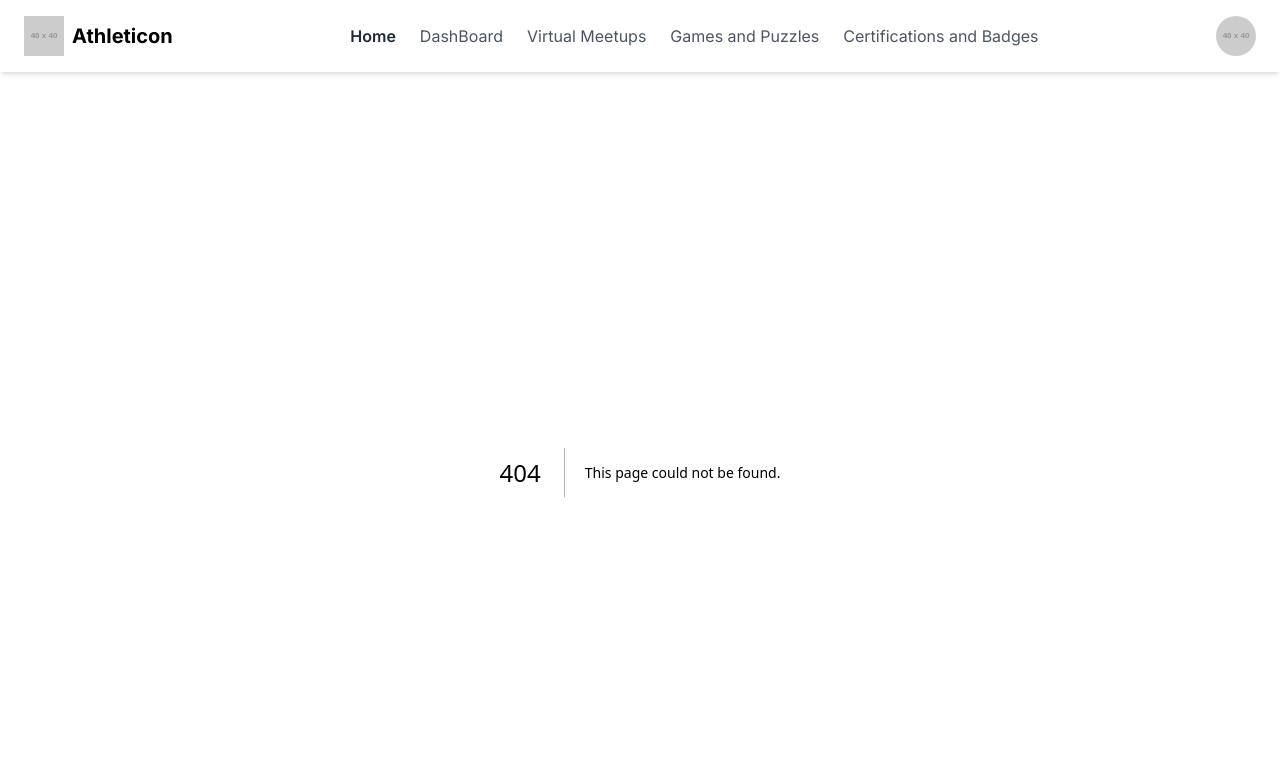
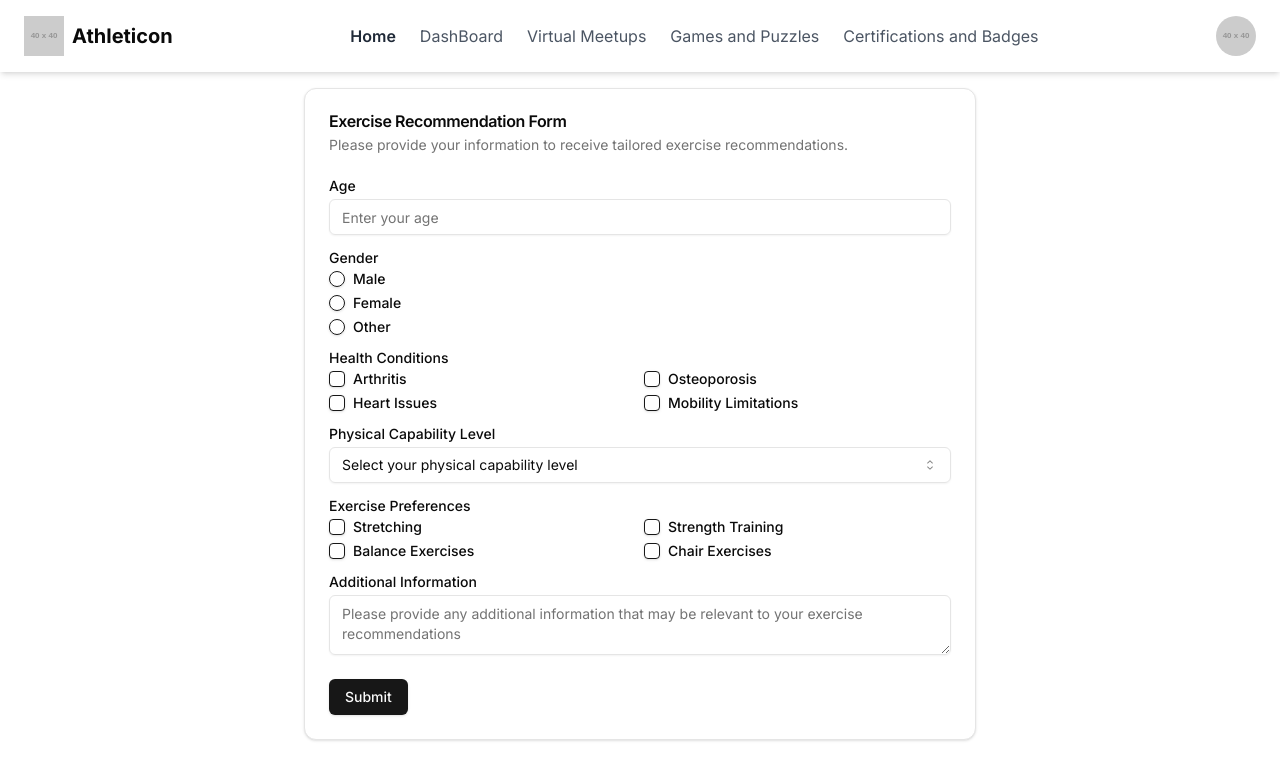
Before and after one commit to danishsheikh1122/myappp, a Next.js app: page /recommendation in a window 1280 px wide. Before the commit this address had no page. Shown: the top 780 px of the page. Built offline with nearby package versions, Linux system fonts and the light colour scheme.

Commit message:
added recommendation

```diff
--- /dev/null
+++ b/app/recommendation/page.jsx
@@ -0,0 +1,12 @@
+import React from 'react'
+import ExerciseRecommendationForm from '@/components/ExerciseRecommendationForm'
+
+const page = () => {
+  return (
+    <div>
+      <ExerciseRecommendationForm/>
+    </div>
+  )
+}
+
+export default page
--- /dev/null
+++ b/components/ExerciseRecommendationForm.jsx
@@ -0,0 +1,143 @@
+'use client'
+import { useState } from 'react'
+// import { Button } from "@/components/ui/button"
+// import { Button } from "../../components/ui/button"
+import {Button} from "@/components/ui/button"
+import { Card, CardHeader, CardTitle, CardDescription, CardContent, CardFooter } from "@/components/ui/card"
+import {Input} from "@/components/ui/input"
+import {Label} from "@/components/ui/label"
+import { RadioGroup, RadioGroupItem } from "@/components/ui/radio-group"
+
+// import { Checkbox } from "@/components/checkbox"
+import { Checkbox } from "@/components/ui/checkbox"
+import { Textarea } from "@/components/ui/textarea"
+import { Select, SelectContent, SelectItem, SelectTrigger, SelectValue } from "@/components/ui/select"
+
+const ExerciseRecommendationForm = () => {
+  const [formData, setFormData] = useState({
+    age: '',
+    gender: '',
+    healthConditions: [],
+    physicalCapability: '',
+    preferences: [],
+    additionalInfo: ''
+  })
+
+  const handleInputChange = (e) => {
+    const { name, value } = e.target
+    setFormData(prev => ({ ...prev, [name]: value }))
+  }
+
+  const handleCheckboxChange = (e) => {
+    const { name, checked, value } = e.target
+    setFormData(prev => ({
+      ...prev,
+      [name]: checked
+        ? [...prev[name], value]
+        : prev[name].filter(item => item !== value)
+    }))
+  }
+
+  const handleSubmit = (e) => {
+    e.preventDefault()
+    console.log('Form submitted:', formData)
+    // Here you would typically send the data to a server or process it further
+  }
+
+  return (
+    <div className="container mx-auto p-4">
+      <Card className="w-full max-w-2xl mx-auto">
+        <CardHeader>
+          <CardTitle>Exercise Recommendation Form</CardTitle>
+          <CardDescription>Please provide your information to receive tailored exercise recommendations.</CardDescription>
+        </CardHeader>
+        <CardContent>
+          <form onSubmit={handleSubmit}>
+            <div className="grid w-full items-center gap-4">
+              <div className="flex flex-col space-y-1.5">
+                <Label htmlFor="age">Age</Label>
+                <Input id="age" name="age" placeholder="Enter your age" onChange={handleInputChange} required />
+              </div>
+              <div className="flex flex-col space-y-1.5">
+                <Label>Gender</Label>
+                <RadioGroup name="gender" onValueChange={(value) => setFormData(prev => ({ ...prev, gender: value }))} required>
+                  <div className="flex items-center space-x-2">
+                    <RadioGroupItem value="male" id="male" />
+                    <Label htmlFor="male">Male</Label>
+                  </div>
+                  <div className="flex items-center space-x-2">
+                    <RadioGroupItem value="female" id="female" />
+                    <Label htmlFor="female">Female</Label>
+                  </div>
+                  <div className="flex items-center space-x-2">
+                    <RadioGroupItem value="other" id="other" />
+                    <Label htmlFor="other">Other</Label>
+                  </div>
+                </RadioGroup>
+              </div>
+              <div className="flex flex-col space-y-1.5">
+                <Label>Health Conditions</Label>
+                <div className="grid grid-cols-2 gap-2">
+                  {['Arthritis', 'Osteoporosis', 'Heart Issues', 'Mobility Limitations'].map((condition) => (
+                    <div key={condition} className="flex items-center space-x-2">
+                      <Checkbox
+                        id={condition.toLowerCase()}
+                        name="healthConditions"
+                        value={condition}
+                        onCheckedChange={(checked) => handleCheckboxChange({ target: { name: 'healthConditions', value: condition, checked } })}
+                      />
+                      <Label htmlFor={condition.toLowerCase()}>{condition}</Label>
+                    </div>
+                  ))}
+                </div>
+              </div>
+              <div className="flex flex-col space-y-1.5">
+                <Label htmlFor="physicalCapability">Physical Capability Level</Label>
+                <Select name="physicalCapability" onValueChange={(value) => setFormData(prev => ({ ...prev, physicalCapability: value }))}>
+                  <SelectTrigger id="physicalCapability">
+                    <SelectValue placeholder="Select your physical capability level" />
+                  </SelectTrigger>
+                  <SelectContent position="popper">
+                    <SelectItem value="low">Low - I have difficulty with daily activities</SelectItem>
+                    <SelectItem value="moderate">Moderate - I can do most daily activities with some effort</SelectItem>
+                    <SelectItem value="high">High - I can do all daily activities without difficulty</SelectItem>
+                  </SelectContent>
+                </Select>
+              </div>
+              <div className="flex flex-col space-y-1.5">
+                <Label>Exercise Preferences</Label>
+                <div className="grid grid-cols-2 gap-2">
+                  {['Stretching', 'Strength Training', 'Balance Exercises', 'Chair Exercises'].map((preference) => (
+                    <div key={preference} className="flex items-center space-x-2">
+                      <Checkbox
+                        id={preference.toLowerCase().replace(' ', '-')}
+                        name="preferences"
+                        value={preference}
+                        onCheckedChange={(checked) => handleCheckboxChange({ target: { name: 'preferences', value: preference, checked } })}
+                      />
+                      <Label htmlFor={preference.toLowerCase().replace(' ', '-')}>{preference}</Label>
+                    </div>
+                  ))}
+                </div>
+              </div>
+              <div className="flex flex-col space-y-1.5">
+                <Label htmlFor="additionalInfo">Additional Information</Label>
+                <Textarea
+                  id="additionalInfo"
+                  name="additionalInfo"
+                  placeholder="Please provide any additional information that may be relevant to your exercise recommendations"
+                  onChange={handleInputChange}
+                />
+              </div>
+            </div>
+          </form>
+        </CardContent>
+        <CardFooter>
+          <Button type="submit" onClick={handleSubmit}>Submit</Button>
+        </CardFooter>
+      </Card>
+    </div>
+  )
+}
+
+export default ExerciseRecommendationForm
--- /dev/null
+++ b/components/ui/checkbox.jsx
@@ -0,0 +1,24 @@
+"use client"
+
+import * as React from "react"
+import * as CheckboxPrimitive from "@radix-ui/react-checkbox"
+import { CheckIcon } from "@radix-ui/react-icons"
+
+import { cn } from "@/lib/utils"
+
+const Checkbox = React.forwardRef(({ className, ...props }, ref) => (
+  <CheckboxPrimitive.Root
+    ref={ref}
+    className={cn(
+      "peer h-4 w-4 shrink-0 rounded-sm border border-primary shadow focus-visible:outline-none focus-visible:ring-1 focus-visible:ring-ring disabled:cursor-not-allowed disabled:opacity-50 data-[state=checked]:bg-primary data-[state=checked]:text-primary-foreground",
+      className
+    )}
+    {...props}>
+    <CheckboxPrimitive.Indicator className={cn("flex items-center justify-center text-current")}>
+      <CheckIcon className="h-4 w-4" />
+    </CheckboxPrimitive.Indicator>
+  </CheckboxPrimitive.Root>
+))
+Checkbox.displayName = CheckboxPrimitive.Root.displayName
+
+export { Checkbox }
--- /dev/null
+++ b/components/ui/radio-group.jsx
@@ -0,0 +1,31 @@
+"use client"
+
+import * as React from "react"
+import { CheckIcon } from "@radix-ui/react-icons"
+import * as RadioGroupPrimitive from "@radix-ui/react-radio-group"
+
+import { cn } from "@/lib/utils"
+
+const RadioGroup = React.forwardRef(({ className, ...props }, ref) => {
+  return (<RadioGroupPrimitive.Root className={cn("grid gap-2", className)} {...props} ref={ref} />);
+})
+RadioGroup.displayName = RadioGroupPrimitive.Root.displayName
+
+const RadioGroupItem = React.forwardRef(({ className, ...props }, ref) => {
+  return (
+    (<RadioGroupPrimitive.Item
+      ref={ref}
+      className={cn(
+        "aspect-square h-4 w-4 rounded-full border border-primary text-primary shadow focus:outline-none focus-visible:ring-1 focus-visible:ring-ring disabled:cursor-not-allowed disabled:opacity-50",
+        className
+      )}
+      {...props}>
+      <RadioGroupPrimitive.Indicator className="flex items-center justify-center">
+        <CheckIcon className="h-3.5 w-3.5 fill-primary" />
+      </RadioGroupPrimitive.Indicator>
+    </RadioGroupPrimitive.Item>)
+  );
+})
+RadioGroupItem.displayName = RadioGroupPrimitive.Item.displayName
+
+export { RadioGroup, RadioGroupItem }
--- /dev/null
+++ b/components/ui/textarea.jsx
@@ -0,0 +1,18 @@
+import * as React from "react"
+
+import { cn } from "@/lib/utils"
+
+const Textarea = React.forwardRef(({ className, ...props }, ref) => {
+  return (
+    (<textarea
+      className={cn(
+        "flex min-h-[60px] w-full rounded-md border border-input bg-transparent px-3 py-2 text-sm shadow-sm placeholder:text-muted-foreground focus-visible:outline-none focus-visible:ring-1 focus-visible:ring-ring disabled:cursor-not-allowed disabled:opacity-50",
+        className
+      )}
+      ref={ref}
+      {...props} />)
+  );
+})
+Textarea.displayName = "Textarea"
+
+export { Textarea }
--- a/package.json
+++ b/package.json
@@ -9,9 +9,11 @@
     "lint": "next lint"
   },
   "dependencies": {
+    "@radix-ui/react-checkbox": "^1.1.2",
     "@radix-ui/react-icons": "^1.3.0",
     "@radix-ui/react-label": "^2.1.0",
     "@radix-ui/react-progress": "^1.1.0",
+    "@radix-ui/react-radio-group": "^1.2.1",
     "@radix-ui/react-select": "^2.1.2",
     "@radix-ui/react-slot": "^1.1.0",
     "@radix-ui/react-tabs": "^1.1.1",
```
Also changed, not shown: 1 other file (tests, documents, lock files or other folders).
